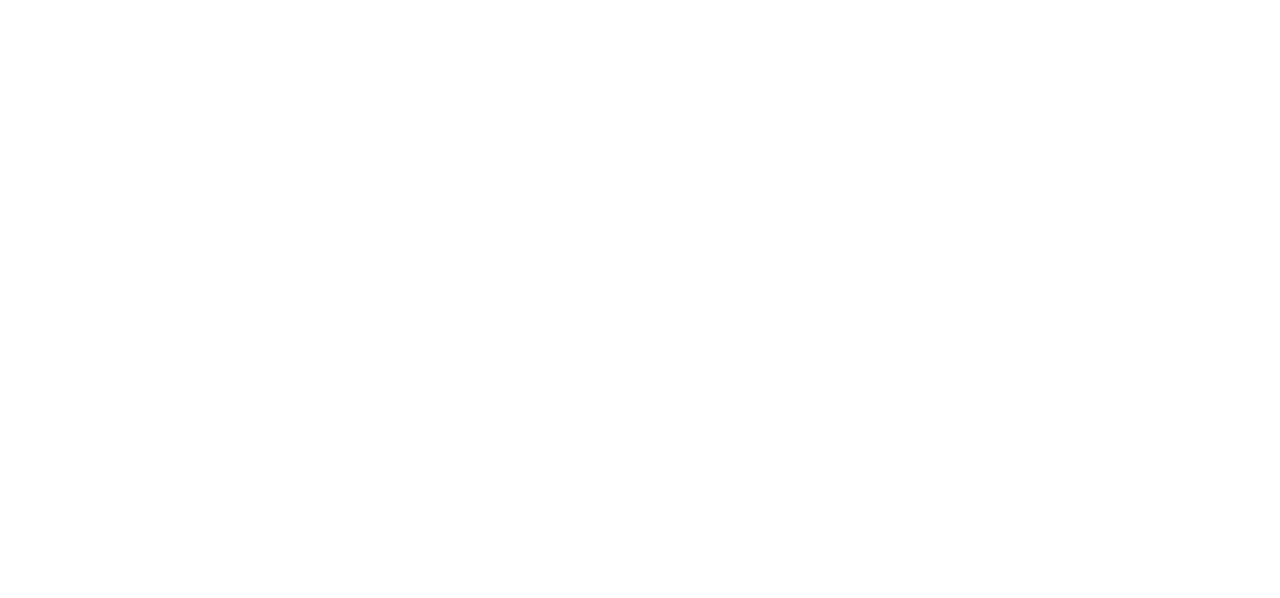
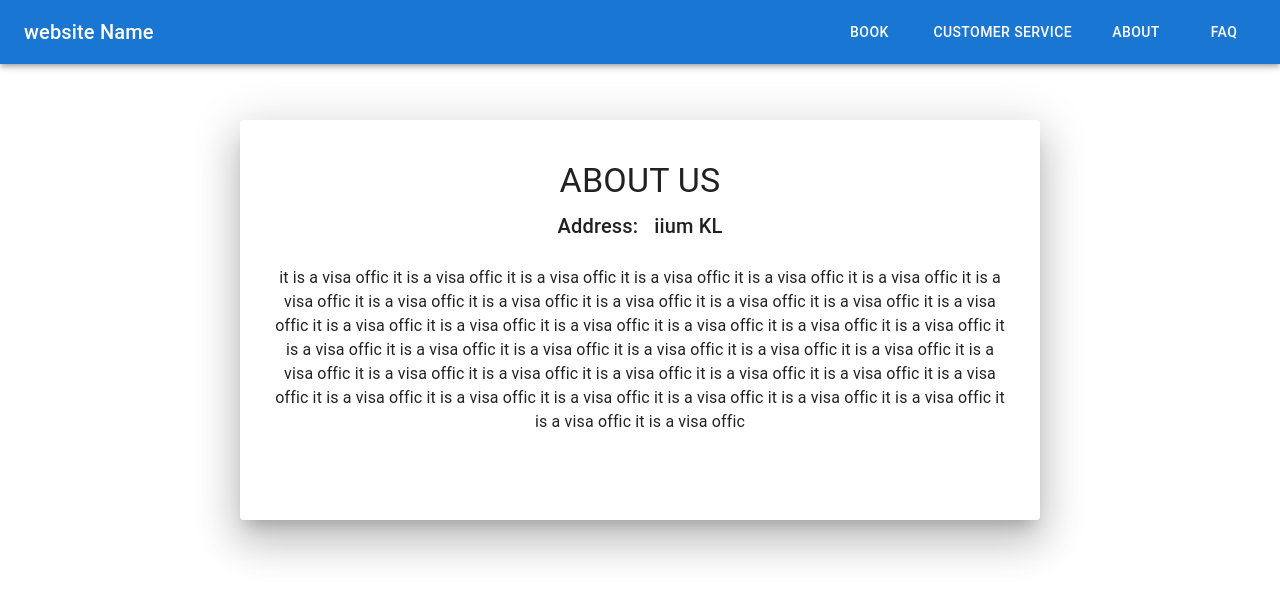
Before and after one commit to USMAN-SENG/FYP2, a React (Create React App) app: page /AppointmentAboutPage in a window 1280 px wide. Before the commit this address had no page. Shown: the top 598 px of the page. Built offline with nearby package versions, Linux system fonts and the light colour scheme.

Commit message:
add AppoAboutPage , before merge to master

```diff
--- a/src/App.js
+++ b/src/App.js
@@ -6,6 +6,7 @@ import SignUpScreen from "./screens/SignUpScreen";
 import CustomizeAppoinment from "./screens/CustomizeAppoinment";
 import AppointmentPage from "./appointmentWebsite/AppointmentPage";
 import FAQpage from "./appointmentWebsite/FAQpage" ;
+import AppoAboutPage from "./appointmentWebsite/AppoAboutPage";
 
 function App() {
 	return (
@@ -20,6 +21,7 @@ function App() {
 					/>
 					<Route path="/AppointmentPage" element={<AppointmentPage />} />
 					<Route path="/FAQpage" element={<FAQpage />} />
+					<Route path="/AppointmentAboutPage" element={<AppoAboutPage />} />
 				</Routes>
 			</BrowserRouter>
 	);
--- /dev/null
+++ b/src/appointmentWebsite/AppoAboutPage.js
@@ -0,0 +1,67 @@
+import React from "react";
+import Grid from "@mui/material/Grid";
+import Typography from "@mui/material/Typography";
+import AppoHeader from "./components/AppoHeader";
+import Stack from "@mui/material/Stack";
+import Paper from "@mui/material/Paper";
+
+let officeAddress = "iium KL";
+let officeDescription =
+	"it is a visa offic it is a visa offic it is a visa offic it is a visa offic it is a visa offic it is a visa offic it is a visa offic it is a visa offic it is a visa offic it is a visa offic it is a visa offic it is a visa offic it is a visa offic it is a visa offic it is a visa offic it is a visa offic it is a visa offic it is a visa offic it is a visa offic it is a visa offic it is a visa offic it is a visa offic it is a visa offic it is a visa offic it is a visa offic it is a visa offic it is a visa offic it is a visa offic it is a visa offic it is a visa offic it is a visa offic it is a visa offic it is a visa offic it is a visa offic it is a visa offic it is a visa offic it is a visa offic it is a visa offic it is a visa offic it is a visa offic";
+
+export default function AppoAboutPage() {
+	return (
+		<div>
+			<AppoHeader />
+			<Grid
+				container
+				justifyContent="center"
+				alignItems="center"
+				alignContent="center"
+				p={8}
+			>
+				<Grid item>
+					<Paper
+						elevation={24}
+						sx={{ minHeight: "50vh", maxWidth: "100vh" }}
+					>
+						<Grid
+							container
+							spacing={1}
+							direction="column"
+							justifyContent="space-evenly"
+							alignItems="center"
+							alignContent="center"
+							wrap="nowrap"
+							p={4}
+						>
+							<Grid item >
+								<Typography variant="h4" align="center">
+									ABOUT US
+								</Typography>
+							</Grid>
+							<Grid item >
+								<Stack
+									direction="row"
+									justifyContent="center"
+									alignItems="center"
+									spacing={2}
+								>
+									<Typography align="center" variant="h6">
+										Address:
+									</Typography>
+									<Typography align="center" variant="h6">
+										{officeAddress}
+									</Typography>
+								</Stack>
+
+								<br />
+								<Typography align="center">{officeDescription}</Typography>
+							</Grid>
+						</Grid>
+					</Paper>
+				</Grid>
+			</Grid>
+		</div>
+	);
+}
--- a/src/appointmentWebsite/AppointmentPage.js
+++ b/src/appointmentWebsite/AppointmentPage.js
@@ -161,7 +161,7 @@ const hoursComponent = hours.map((hour) => (
 			{/* <div>helloe </div>
       <div>{name} </div>
       <div>{todayDate.toString()} </div> */}
-			<Grid container direction="row" m={2} spacing={2}>
+			<Grid container direction="row" p={5} spacing={2}>
 				<Grid item md={3}>
 					<Calendar
 						tileDisabled={disableDays}
--- a/src/appointmentWebsite/FAQpage.js
+++ b/src/appointmentWebsite/FAQpage.js
@@ -8,14 +8,40 @@ import Grid from "@mui/material/Grid";
 import AppoHeader from "./components/AppoHeader";
 import AppoFooter from "./components/AppoFooter";
 
+let FAQarray = [
+	{ faqID: 0, Q: "what is it about?", A: "it is a visa offic" },
+	{ faqID: 1, Q: "why is it about?", A: "it is a visa offic" },
+	{
+		faqID: 2,
+		Q: "where is it about?",
+		A: "it is a visa offic it is a visa offic it is a visa offic it is a visa offic it is a visa offic it is a visa offic it is a visa offic it is a visa offic it is a visa offic it is a visa offic it is a visa offic it is a visa offic it is a visa offic it is a visa offic it is a visa offic it is a visa offic it is a visa offic it is a visa offic it is a visa offic it is a visa offic it is a visa offic it is a visa offic it is a visa offic it is a visa offic it is a visa offic it is a visa offic it is a visa offic it is a visa offic it is a visa offic it is a visa offic it is a visa offic it is a visa offic it is a visa offic it is a visa offic it is a visa offic it is a visa offic it is a visa offic it is a visa offic it is a visa offic it is a visa offic",
+	},
+	{ faqID: 3, Q: "who is it about?", A: "it is a visa offic" },
+	{
+		faqID: 4,
+		Q: "how is it about?",
+		A: "it is a visa offic it is a visa offic it is a visa offic",
+	},
+];
+
+let faqComponent = FAQarray.map((faq) => (
+	<Accordion elevation={24}>
+		<AccordionSummary
+			expandIcon={<ExpandMoreIcon />}
+			aria-controls="panel1a-content"
+			id={faq.id}
+		>
+			<Typography>{faq.Q}</Typography>
+		</AccordionSummary>
+		<AccordionDetails><Typography>{faq.A}</Typography></AccordionDetails>
+	</Accordion>
+));
 
 export default function FAQpage() {
 	return (
-		<div style={{
-			height:'100%',
-	 }}>
+		<div>
 			<AppoHeader />
-      <br />
+			<br />
 			<Grid
 				container
 				spacing={2}
@@ -24,12 +50,16 @@ export default function FAQpage() {
 				alignItems="center"
 				alignContent="center"
 				wrap="nowrap"
-        m={4}
+				p={8}
+
 			>
-        <Grid item>
-        <Typography variant="h4" align="center">Frequently Asked Questions</Typography>
-        </Grid>
 				<Grid item>
+					<Typography variant="h4" align="center">
+						Frequently Asked Questions
+					</Typography>
+				</Grid>
+				<Grid item>
+				{faqComponent}
 					<Accordion elevation={24}>
 						<AccordionSummary
 							expandIcon={<ExpandMoreIcon />}
@@ -46,7 +76,7 @@ export default function FAQpage() {
 							</Typography>
 						</AccordionDetails>
 					</Accordion>
-					<Accordion>
+					<Accordion elevation={24}>
 						<AccordionSummary
 							expandIcon={<ExpandMoreIcon />}
 							aria-controls="panel2a-content"
@@ -62,7 +92,7 @@ export default function FAQpage() {
 							</Typography>
 						</AccordionDetails>
 					</Accordion>
-					<Accordion disabled>
+					<Accordion disabled elevation={24}>
 						<AccordionSummary
 							expandIcon={<ExpandMoreIcon />}
 							aria-controls="panel3a-content"
--- a/src/appointmentWebsite/components/AppoFooter.js
+++ b/src/appointmentWebsite/components/AppoFooter.js
@@ -5,9 +5,7 @@ import Stack from '@mui/material/Stack';
 
 export default function AppoFooter() {
 	return (
-		<Stack >
-
-
+		<>
      <Box bgcolor="text.secondary" color="white"   >
 
        <Typography  align="center">
@@ -15,7 +13,7 @@ export default function AppoFooter() {
        </Typography>
      </Box>
 
-    </Stack>
+    </>
 
 	);
 }
--- a/src/appointmentWebsite/components/AppoHeader.js
+++ b/src/appointmentWebsite/components/AppoHeader.js
@@ -19,7 +19,7 @@ export default function AppoHeader() {
 					<Stack direction="row" spacing={3} sx={{ flexGrow: 0 }}>
 						<Button color="inherit"><Link to={"/AppointmentPage"}> Book </Link></Button>
 						<Button color="inherit"><Link to={"/AppointmentPage"}> Customer Service </Link></Button>
-						<Button color="inherit"><Link to={"/AppointmentPage"}> About </Link></Button>
+						<Button color="inherit"><Link to={"/AppointmentAboutPage"}> About </Link></Button>
             <Button color="inherit"><Link to={"/FAQpage"}> FAQ </Link></Button>
 					</Stack>
 				</Toolbar>
--- a/src/screens/CustomizeAppoinment.js
+++ b/src/screens/CustomizeAppoinment.js
@@ -40,7 +40,7 @@ export default function CustomizeAppoinment() {
 			sx={{ minHeight: "100vh" }}
 		>
 			<Grid item>
-				<Paper elevation={24} sx={{ minHeight: "70vh", minWidth: "100vh" }}>
+				<Paper elevation={24} sx={{ minHeight: "70vh", minWidth: "100vh",m:5 }}>
 
 						{formStep === 1 && <ChooseWorkHours spacingBetweenButtons={spacingBetweenButtons} decreaseFormStep={decreaseFormStep}  formStep={formStep} increaseFormStep={increaseFormStep}/>}
 
```
